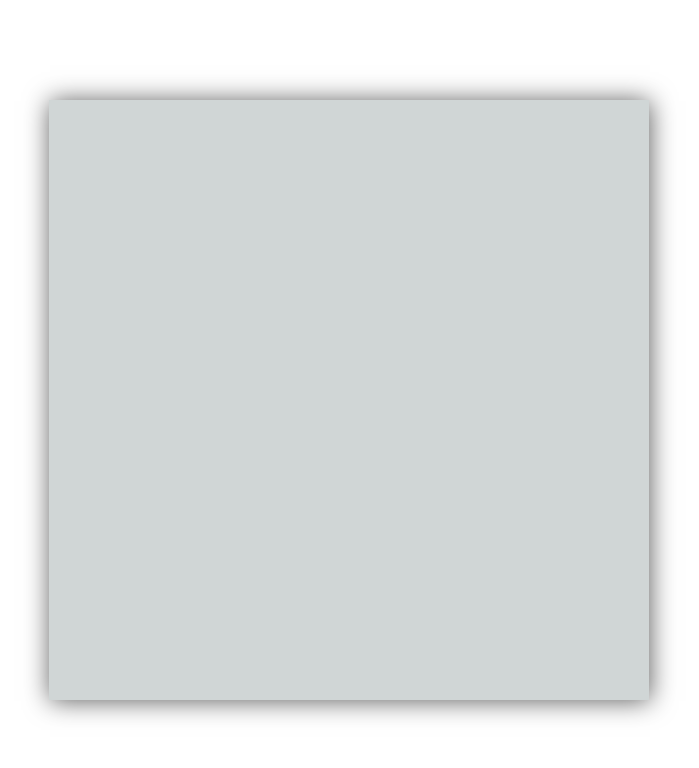
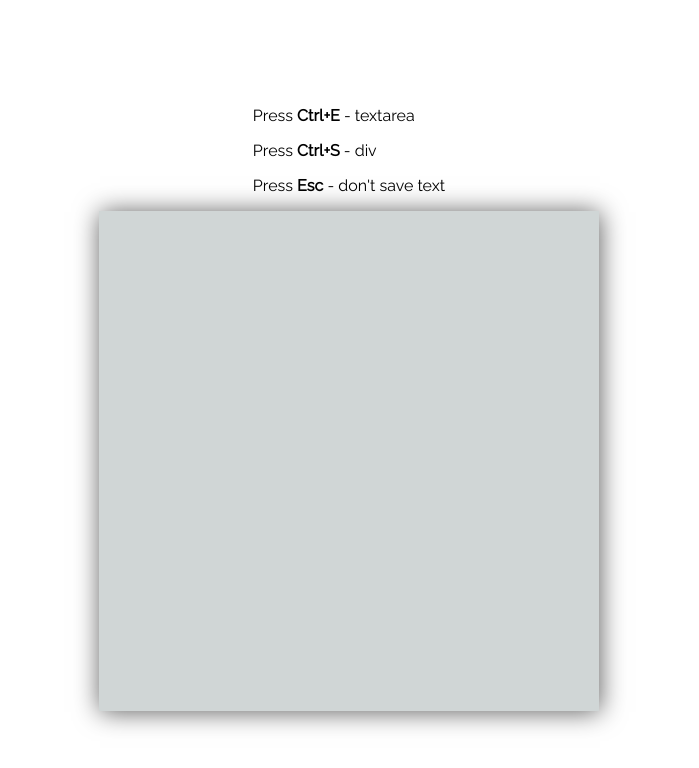
Before and after one commit to turchak/hw-textarea, a plain HTML site: page index.html in a window 1280 px wide. Shown: the whole page, without its empty margins (291-990 px from the left). Drawn offline with Linux system fonts and the light colour scheme.

```diff
--- a/assets/scss/main.scss
+++ b/assets/scss/main.scss
@@ -7,31 +7,31 @@
 body {
   margin: 0;
   padding: 0;
+  font-family: Raleway, sans-serif;
+  display: flex;
+  flex-direction: column;
+  justify-content: center;
+  align-items: center;
+  min-height: 100vh;
 }
 
 main {
-  display: flex;
-  justify-content: center;
-  align-items: center;
-  max-height: 600px;
-  min-height: 100vh;
+  max-height: 500px;
   color: #6A7989;
 }
 
 textarea {
-  width: 600px;
-  height: 600px;
+  width: 500px;
+  height: 500px;
   padding: 15px;
-  font-family: Raleway, sans-serif;
   font-size: 24px;
   box-shadow: 1px 1px 24px 0px rgba(0,0,0,0.64);
 }
 
 div {
-  width: 600px;
-  height: 600px;
+  width: 500px;
+  height: 500px;
   padding: 15px;
-  font-family: Raleway, sans-serif;
   font-size: 24px;
   background: #D0D6D6;
   box-shadow: 1px 1px 24px 0px rgba(0,0,0,0.64);
--- a/index.html
+++ b/index.html
@@ -7,10 +7,16 @@
   <meta http-equiv="X-UA-Compatible" content="ie=edge">
   <link rel="stylesheet" href="assets/css/main.css">
   <link rel="stylesheet" href="https://cdnjs.cloudflare.com/ajax/libs/font-awesome/4.7.0/css/font-awesome.min.css">
+  <link rel="icon" type="image/png" href="assets/img/favicon.png" />
   <title>Textarea</title>
 </head>
 
 <body>
+  <header>
+    <p>Press <b>Ctrl+E</b> - textarea</p>
+    <p>Press <b>Ctrl+S</b> - div</p>
+    <p>Press <b>Esc</b> - don't save text</p>
+  </header>
   <main>
     <div></div>
   </main>
```
Also changed, not shown: assets/css/main.css, assets/img/favicon.png (added), 1 other file.
